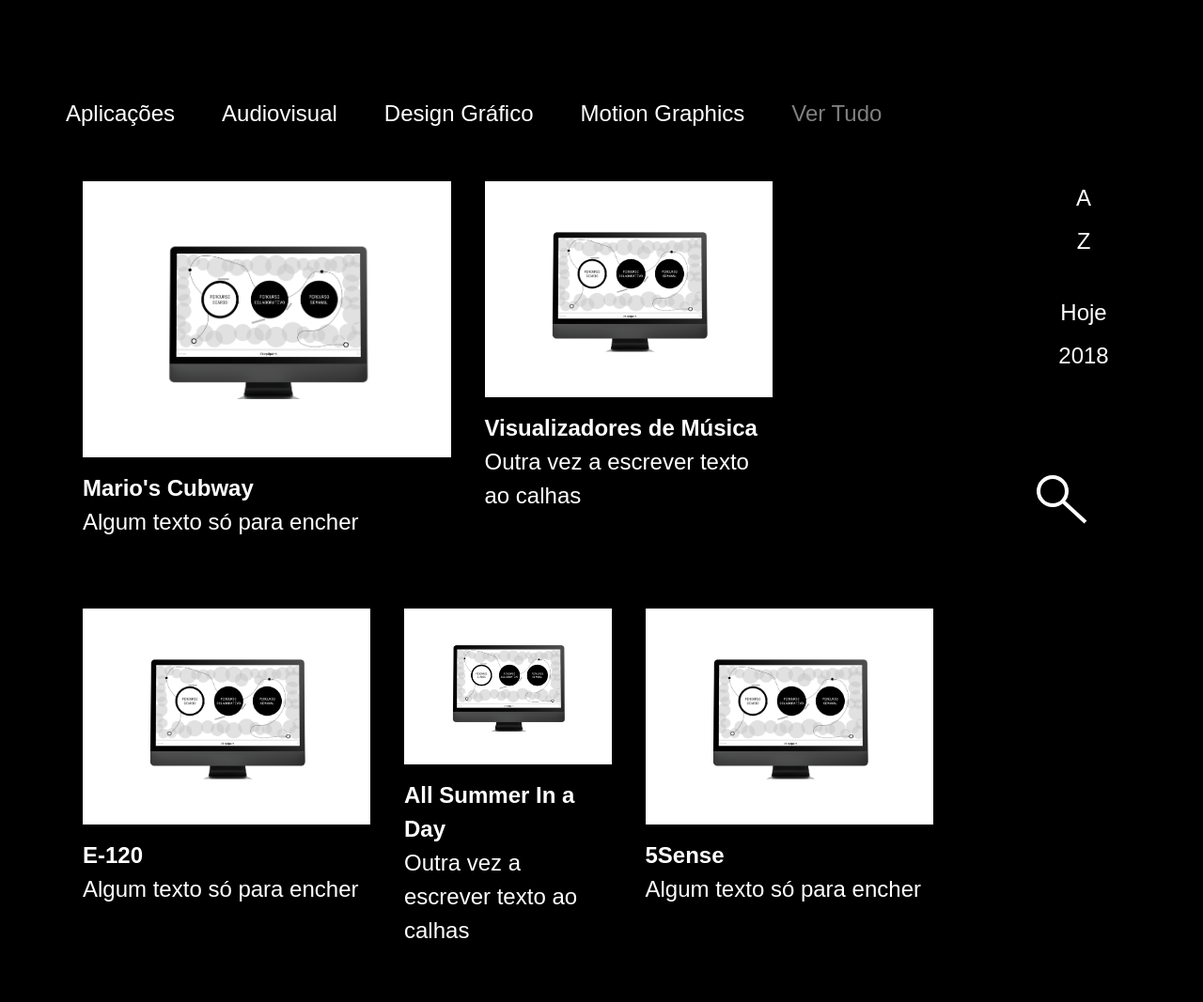
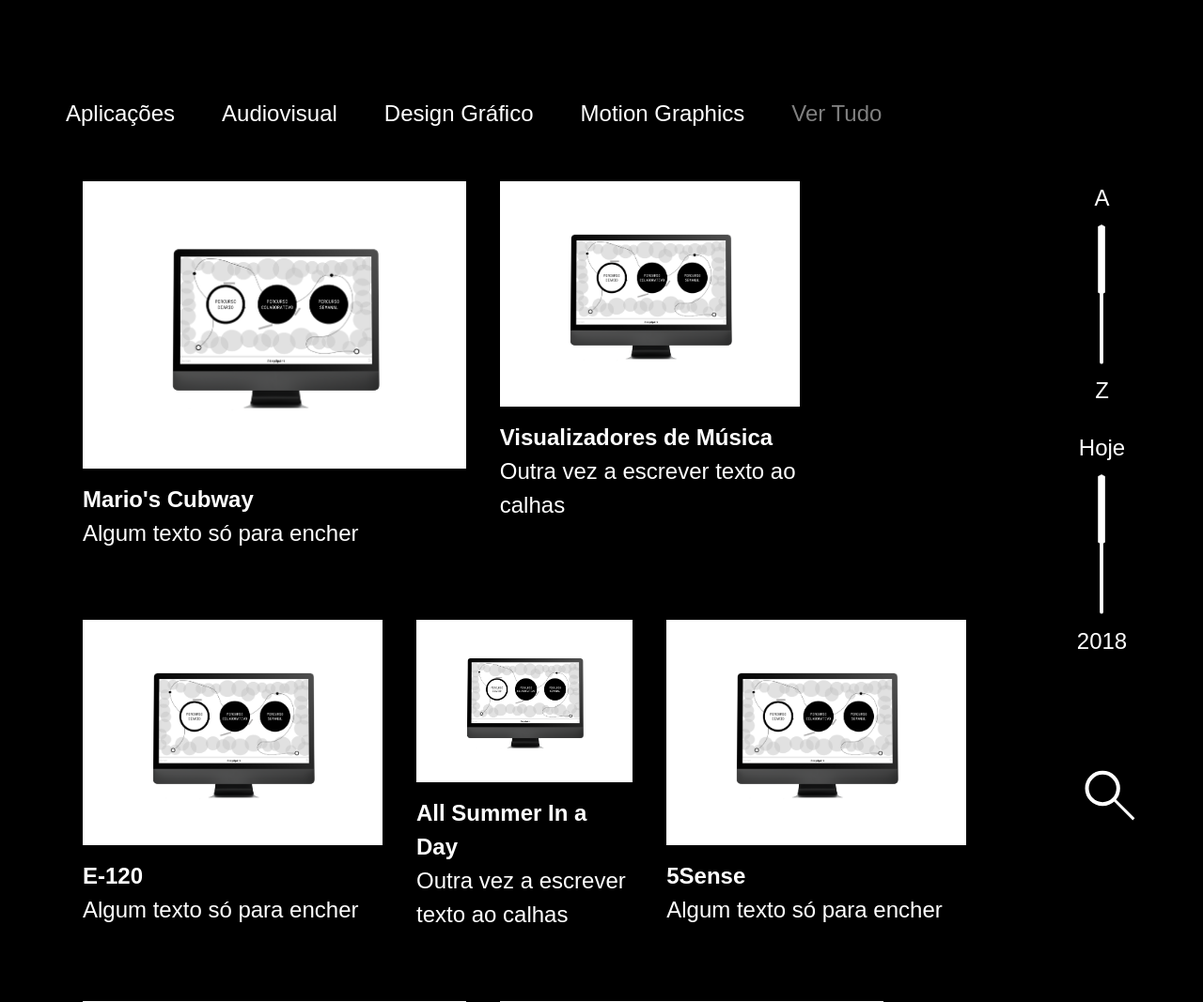
Before and after one commit to lmonteiro18/dotStudio, a PHP site: page / in a window 1280 px wide. Shown: the part 692-1759 px from the top of the page at 94% size. Run offline with PHP 8.4, Linux system fonts and the light colour scheme; some libraries are stand-ins or nearby versions.

Commit message:
Trabalhei nas animações da homepage

```diff
--- a/assets/css/footer.css
+++ b/assets/css/footer.css
@@ -3,7 +3,7 @@ footer {
     display: flex;
     flex-direction: row;
     justify-content: space-between;
-    margin-top: 175px;
+    margin-top: 250px;
 }
 
 .copyright {
--- a/assets/css/index.css
+++ b/assets/css/index.css
@@ -105,63 +105,46 @@
     position: sticky;
     right: 0;
     top: 30px;
-    width: 10%;
+    width: 75px;
     z-index: 16;
+}
+
+#animacaoOrdenacaoAlfabetica, #animacaoOrdenacaoTemporal {
+    height: auto;
+    margin: auto;
+    overflow: visible;
+    width: 30%;
+}
+
+.ordenacao-alfabetica {
+    display: inline-block;
+    height: 100%;
+    margin: 0 0 25px 0;
+    text-align: center;
+    width: 100%;
+}
+
+.ordenacao-alfabetica p:first-child, .ordenacao-temporal p:first-child {
+    margin: 0 0 10px 0;
+}
+
+.ordenacao-alfabetica p:last-child, .ordenacao-temporal p:last-child {
+    margin: 10px 0 0 0;
 }
 
 .ordenacao-temporal {
     display: inline-block;
     height: 100%;
     text-align: center;
-    margin: 0 2vw 40px 0;
     width: 100%;
 }
 
-.ordenacao-temporal p:first-child {
-    margin: 0 0 10px 0;
-}
-
-.ordenacao-temporal p:last-child {
-    margin: 10px 0 0 0;
-}
-
-.ordenacao-temporal svg {
-    display: inline-block;
-    height: 130px;
-    width: 100px;
-}
-
-.ordenacao-alfabetica {
-    display: inline-block;
-    height: 100%;
-    text-align: center;
-    width: 100%;
-}
-
-.ordenacao-alfabetica svg {
-    display: inline-block;
-    height: 130px;
-    width: 100px;
-}
-
-.ordenacao-alfabetica p:first-child {
-    margin: 0 0 10px 0;
-}
-
-.ordenacao-alfabetica p:last-child {
-    margin: 10px 0 0 0;
-}
-
 #Pesquisa {
+    bottom: -175px;
     margin: 70px 0 0 0;
-    width: 100%;
-}
-
-#Pesquisa svg {
-    display: inline-block;
-    height: 130px;
-    position: relative;
-    width: 100%;
+    position: absolute;
+    right: 0;
+    width: 200px;
 }
 
 #listaProjetos {
--- a/index.php
+++ b/index.php
@@ -53,21 +53,18 @@
     </div>
 
     <div id="Ordenacao">
-        <div class="ordenacao-temporal">
+        <div class="ordenacao-alfabetica">
             <p>A</p>
-
+            <div id="animacaoOrdenacaoAlfabetica"></div>
             <p>Z</p>
         </div>
-        <div class="ordenacao-alfabetica">
+        <div class="ordenacao-temporal">
             <p>Hoje</p>
-            <div id="animacaoOrdenacao"></div>
+            <div id="animacaoOrdenacaoTemporal"></div>
             <p>2018</p>
         </div>
         <div id="Pesquisa">
-            <svg>
-                <line x1="34" y1="66" x2="59" y2="89" style="stroke:white;stroke-width:4"/>
-                <circle cx="24" cy="56" r="15" style="stroke: white; stroke-width: 4"></circle>
-            </svg>
+            <div id="contentorAnimacaoLupa"></div>
         </div>
     </div>
 
@@ -84,7 +81,7 @@
 <?php include "footer.php" ?>
 
 <script type="text/javascript" src="assets/js/lottie.js"></script>
+<script type="text/javascript" src="assets/js/animations.js"></script>
 <script type="text/javascript" src="assets/js/index.js"></script>
-<script type="text/javascript" src="assets/js/animations.js"></script>
 </body>
 </html>
```
Also changed, not shown: assets/animation/animacao_lupa.json (added, +1 -0 lines), assets/animation/ordenacao_animation.json (deleted, +0 -1 lines), assets/animation/ordenacao_animation1.json (added, +1 -0 lines), assets/animation/ordenacao_animation2.json (added, +1 -0 lines), assets/animation/ordenacao_animation3.json (added, +1 -0 lines), assets/js/animations.js (+87 -7 lines), assets/js/index.js (line endings or trailing spaces).
